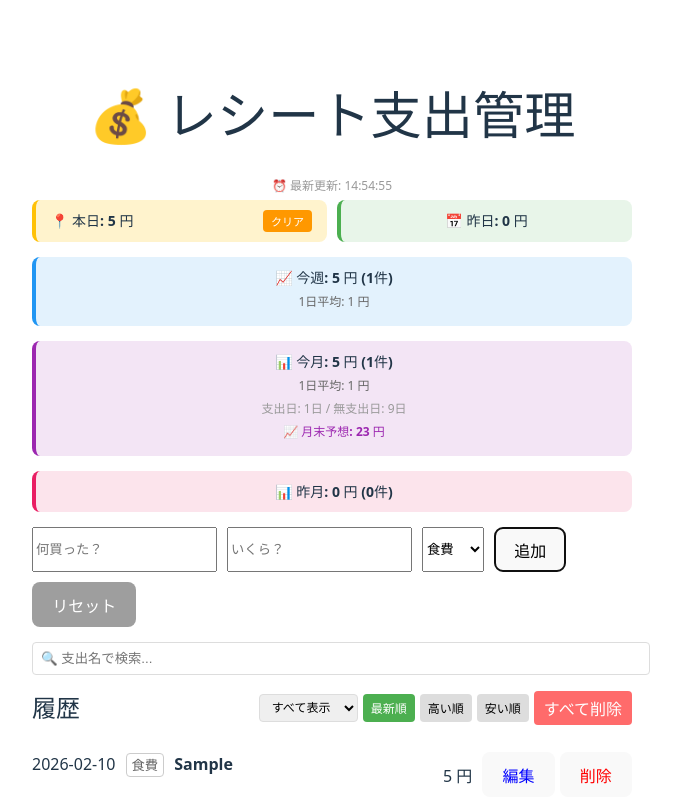
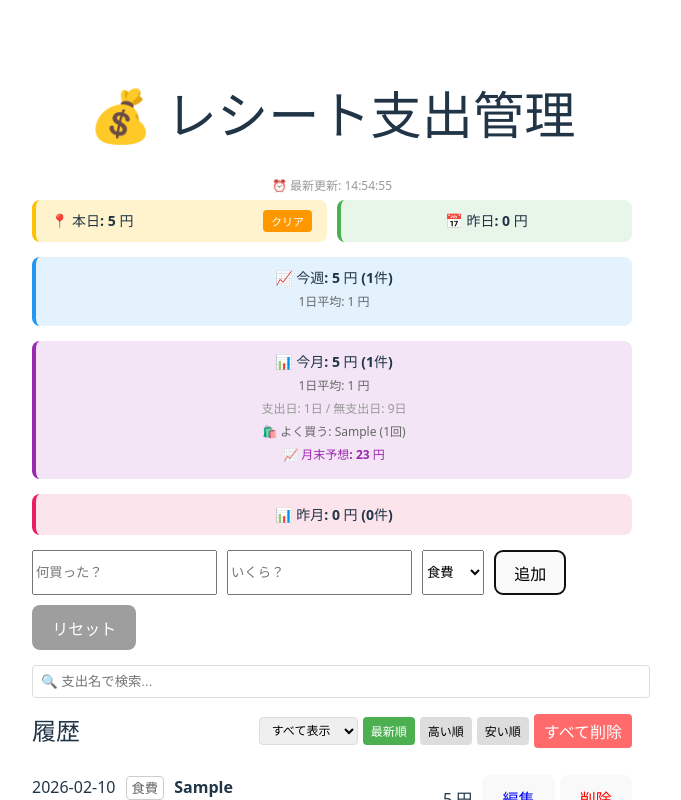
Before and after one commit to 2422041/receipt-app, a React (Vite) app in the folder frontend/: page / in a window 1280 px wide. Both pictures are taken after typing "Sample", "5" into the empty fields and a click on the button "追加". Shown: the top 800 px of the page, without its empty margins (308-989 px from the left). Built offline with nearby package versions, Linux system fonts and the light colour scheme.

Commit message:
feat: 月で最も多く購入された商品を表示

```diff
--- a/frontend/src/App.tsx
+++ b/frontend/src/App.tsx
@@ -151,6 +151,13 @@ function App() {
     .sort(([, a], [, b]) => a - b)
     .slice(0, 3)
 
+  // 🛍️ 本月で最も多く購入された商品を取得
+  const itemCount = monthExpenses.reduce((acc, item) => {
+    acc[item.title] = (acc[item.title] || 0) + 1
+    return acc
+  }, {} as Record<string, number>)
+  const mostFrequentItem = Object.entries(itemCount).sort(([, a], [, b]) => b - a)[0]
+
   // 📊 今月の無支出日数を計算
   const daysWithExpense = Object.keys(dailyAmount).filter(date => date >= monthStart).length
   const daysWithoutExpense = daysPassed - daysWithExpense
@@ -209,6 +216,9 @@ function App() {
         <p style={{ margin: 0, fontSize: '14px', fontWeight: 'bold' }}>📊 今月: {monthTotal.toLocaleString()} 円 ({monthExpenses.length}件)</p>
         <p style={{ margin: '5px 0', fontSize: '12px', color: '#666' }}>1日平均: {monthAveragePerDay.toLocaleString()} 円</p>
         <p style={{ margin: '5px 0', fontSize: '12px', color: '#999' }}>支出日: {daysWithExpense}日 / 無支出日: {daysWithoutExpense}日</p>
+        {mostFrequentItem && (
+          <p style={{ margin: '5px 0', fontSize: '12px', color: '#666' }}>🛍️ よく買う: {mostFrequentItem[0]} ({mostFrequentItem[1]}回)</p>
+        )}
         {daysRemaining > 0 && (
           <p style={{ margin: '5px 0', fontSize: '12px', color: '#9c27b0', fontWeight: 'bold' }}>📈 月末予想: {Math.round(projectedMonthTotal).toLocaleString()} 円</p>
         )}
```
